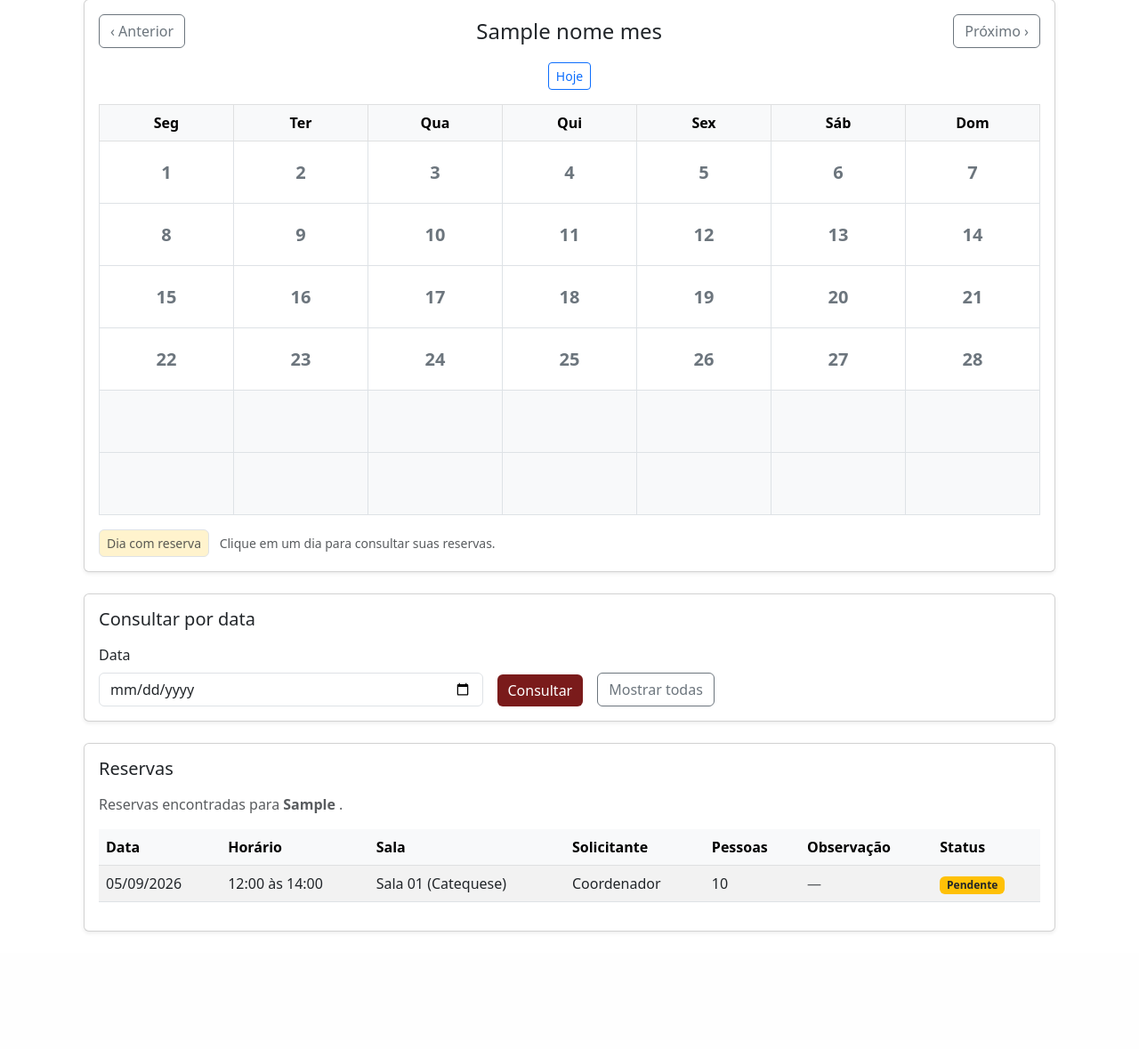
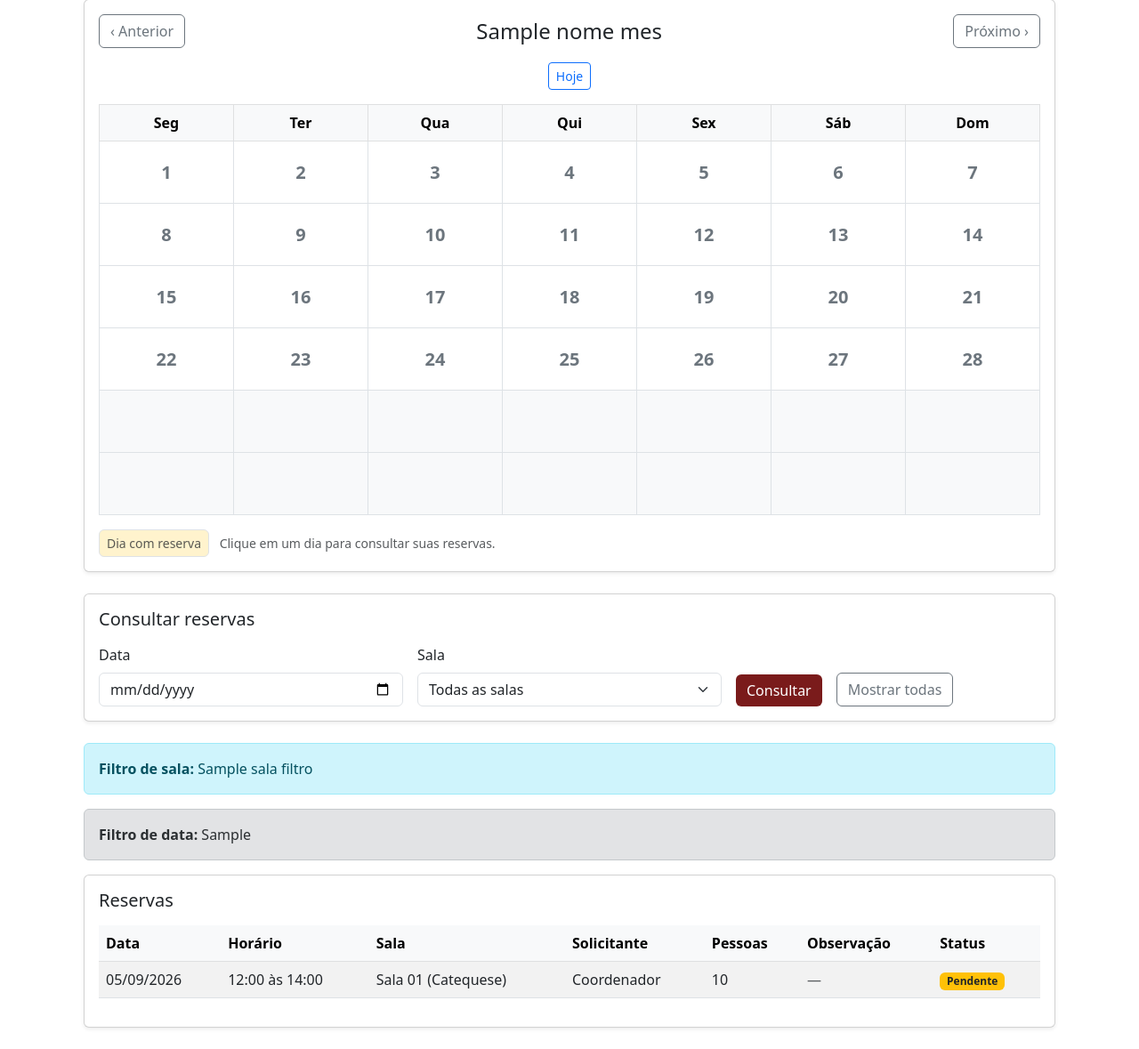
Before and after one commit to Fonseca2025/reserva-paroquia, a Flask app: template templates/agenda.html in a window 1280 px wide. Shown: the part 209-1388 px from the top of the page at 89% size. Before the commit the page ends 1257 px from the top, so only its background shows below. Run offline with Flask 3, Linux system fonts and the light colour scheme; tables that the repository leaves empty hold one stand-in row (values such as "Sample post"); the template is opened without the code that fills it: values that come from a table or form of the project are taken from there, most other values are stand-ins (such as "Sample title", 1, 10 or a date in 2020); parts of the project's set-up code (start-up, migrations or seed data) failed here and were passed over.

Commit message:
Adiciona filtro de sala na agenda

```diff
--- a/templates/agenda.html
+++ b/templates/agenda.html
@@ -44,23 +44,31 @@ Agenda de Reservas
 
         <div class="card-body">
 
-            <!-- Navegação do mês -->
-
             <div class="d-flex justify-content-between align-items-center mb-3 flex-wrap gap-2">
 
                 <a
-                    href="{{ url_for('agenda', mes=mes_anterior) }}"
+                    href="{{ url_for(
+                        'agenda',
+                        mes=mes_anterior,
+                        sala_id=sala_id_filtro
+                    ) }}"
                     class="btn btn-outline-secondary"
                 >
                     ‹ Anterior
                 </a>
 
+
                 <h2 class="h4 mb-0 text-center">
                     {{ nome_mes }}
                 </h2>
 
+
                 <a
-                    href="{{ url_for('agenda', mes=proximo_mes) }}"
+                    href="{{ url_for(
+                        'agenda',
+                        mes=proximo_mes,
+                        sala_id=sala_id_filtro
+                    ) }}"
                     class="btn btn-outline-secondary"
                 >
                     Próximo ›
@@ -74,7 +82,10 @@ Agenda de Reservas
             <div class="text-center mb-3">
 
                 <a
-                    href="{{ url_for('agenda') }}"
+                    href="{{ url_for(
+                        'agenda',
+                        sala_id=sala_id_filtro
+                    ) }}"
                     class="btn btn-sm btn-outline-primary"
                 >
                     Hoje
@@ -84,7 +95,7 @@ Agenda de Reservas
 
 
             <!-- ================================================== -->
-            <!-- GRADE DO CALENDÁRIO -->
+            <!-- CALENDÁRIO -->
             <!-- ================================================== -->
 
             <div class="table-responsive">
@@ -107,9 +118,11 @@ Agenda de Reservas
 
                     </thead>
 
+
                     <tbody>
 
                         {% set primeiro_dia_semana = primeiro_dia_mes.weekday() %}
+
 
                         {% set ultimo_dia = (
                             31 if mes_numero in [1, 3, 5, 7, 8, 10, 12]
@@ -124,8 +137,6 @@ Agenda de Reservas
                             else 28
                         ) %}
 
-
-                        <!-- Namespace mantém o contador entre as células -->
 
                         {% set ns = namespace(dia=1) %}
 
@@ -153,6 +164,7 @@ Agenda de Reservas
 
                                         {% set tem_reserva = ns.dia in dias_com_reserva %}
 
+
                                         <td
                                             style="height: 70px; min-width: 70px;"
                                             class="{% if tem_reserva %}table-warning{% endif %}"
@@ -166,7 +178,8 @@ Agenda de Reservas
                                                         mes_numero,
                                                         ns.dia
                                                     ),
-                                                    mes=mes_atual
+                                                    mes=mes_atual,
+                                                    sala_id=sala_id_filtro
                                                 ) }}"
                                                 class="text-decoration-none d-flex flex-column align-items-center justify-content-center h-100"
                                             >
@@ -239,7 +252,7 @@ Agenda de Reservas
 
 
     <!-- ================================================== -->
-    <!-- FILTRO POR DATA -->
+    <!-- FILTROS -->
     <!-- ================================================== -->
 
     <div class="card shadow-sm mb-4">
@@ -247,8 +260,9 @@ Agenda de Reservas
         <div class="card-body">
 
             <h2 class="h5 mb-3">
-                Consultar por data
+                Consultar reservas
             </h2>
+
 
             <form
                 method="get"
@@ -256,7 +270,9 @@ Agenda de Reservas
                 class="row g-3 align-items-end"
             >
 
-                <div class="col-12 col-md-5">
+                <!-- DATA -->
+
+                <div class="col-12 col-md-4">
 
                     <label
                         for="data"
@@ -276,6 +292,48 @@ Agenda de Reservas
                 </div>
 
 
+                <!-- SALA -->
+
+                <div class="col-12 col-md-4">
+
+                    <label
+                        for="sala_id"
+                        class="form-label"
+                    >
+                        Sala
+                    </label>
+
+                    <select
+                        id="sala_id"
+                        name="sala_id"
+                        class="form-select"
+                    >
+
+                        <option value="">
+                            Todas as salas
+                        </option>
+
+
+                        {% for sala in salas %}
+
+                            <option
+                                value="{{ sala.id }}"
+                                {% if sala_id_filtro|string == sala.id|string %}
+                                    selected
+                                {% endif %}
+                            >
+                                {{ sala.nome }}
+                            </option>
+
+                        {% endfor %}
+
+                    </select>
+
+                </div>
+
+
+                <!-- CONSULTAR -->
+
                 <div class="col-12 col-md-auto">
 
                     <button
@@ -287,6 +345,8 @@ Agenda de Reservas
 
                 </div>
 
+
+                <!-- LIMPAR -->
 
                 <div class="col-12 col-md-auto">
 
@@ -307,6 +367,34 @@ Agenda de Reservas
 
 
     <!-- ================================================== -->
+    <!-- FILTRO ATIVO -->
+    <!-- ================================================== -->
+
+    {% if sala_filtro %}
+
+        <div class="alert alert-info">
+
+            <strong>Filtro de sala:</strong>
+            {{ sala_filtro.nome }}
+
+        </div>
+
+    {% endif %}
+
+
+    {% if data_filtro %}
+
+        <div class="alert alert-secondary">
+
+            <strong>Filtro de data:</strong>
+            {{ data_filtro }}
+
+        </div>
+
+    {% endif %}
+
+
+    <!-- ================================================== -->
     <!-- RESERVAS -->
     <!-- ================================================== -->
 
@@ -317,20 +405,6 @@ Agenda de Reservas
             <h2 class="h5 mb-3">
                 Reservas
             </h2>
-
-
-            {% if data_filtro %}
-
-                <p class="text-muted">
-
-                    Reservas encontradas para
-                    <strong>
-                        {{ data_filtro }}
-                    </strong>.
-
-                </p>
-
-            {% endif %}
 
 
             {% if reservas %}
@@ -465,7 +539,7 @@ Agenda de Reservas
 
                 <div class="alert alert-light border mb-0">
 
-                    Nenhuma reserva encontrada.
+                    Nenhuma reserva encontrada para os filtros selecionados.
 
                 </div>
 
```
